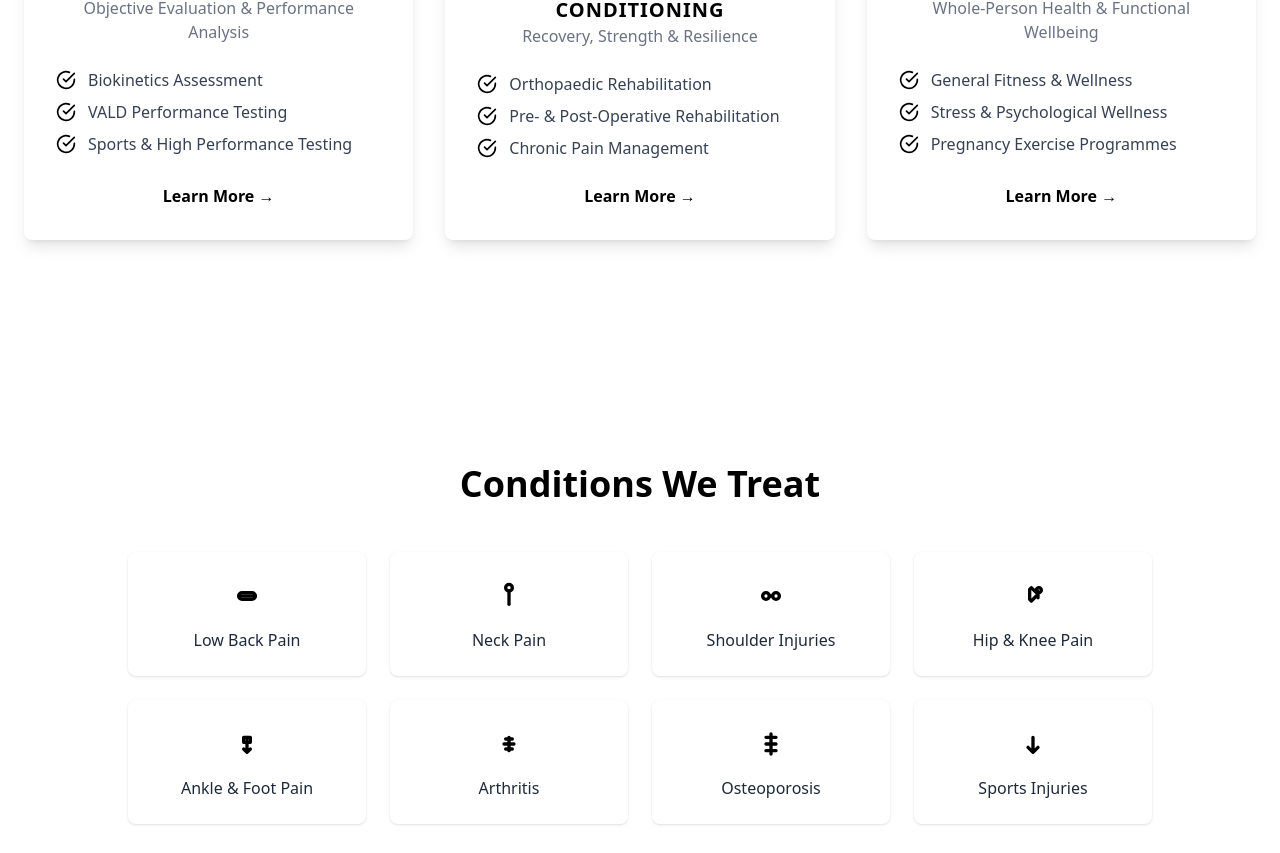
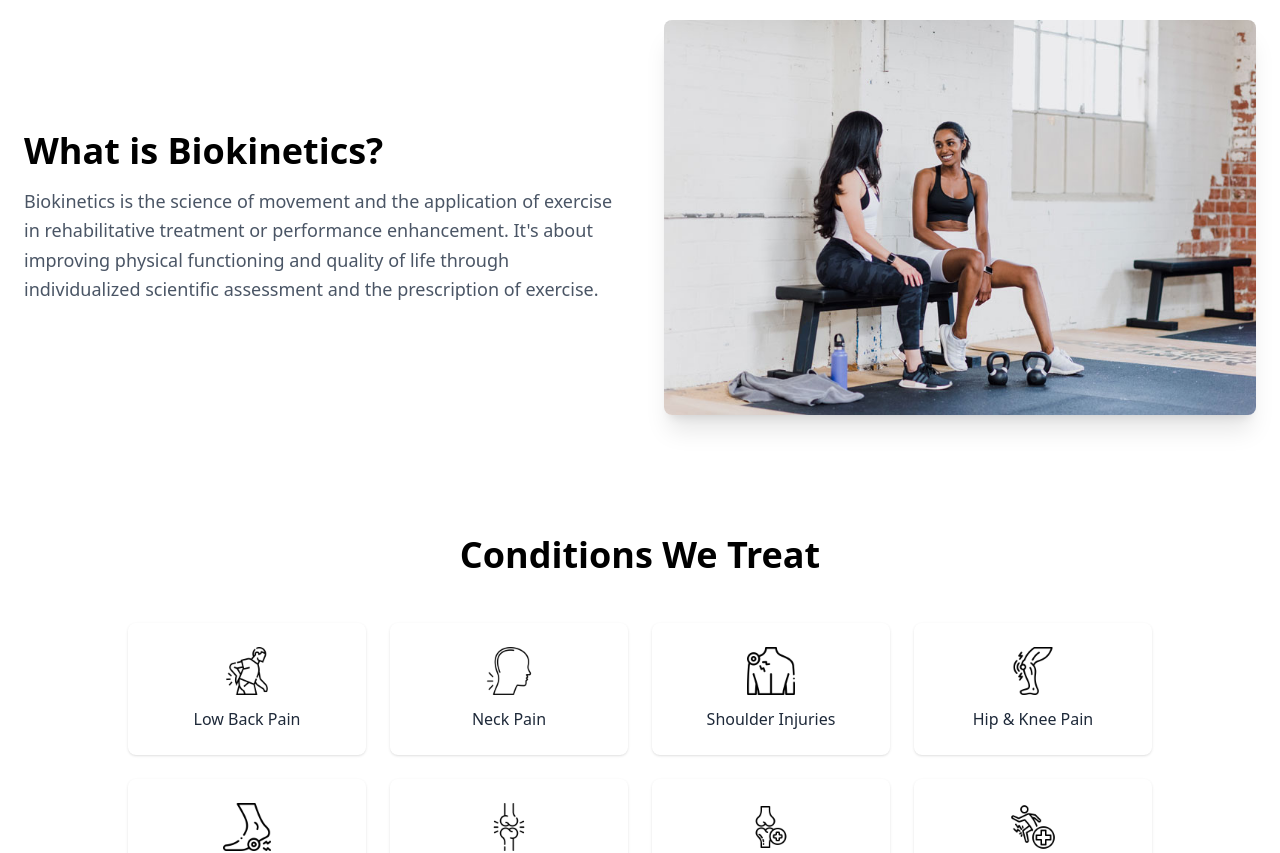
Before and after one commit to MattWaldeck/Bio, a React (Vite) app in the folder aspire-biokinetics-website/: page / in a window 1280 px wide. Shown: the part 1650-2503 px from the top of the page. Built offline with nearby package versions, Linux system fonts and the light colour scheme.

Commit message:
small ui updates

```diff
--- a/aspire-biokinetics-website/src/App.tsx
+++ b/aspire-biokinetics-website/src/App.tsx
@@ -9,11 +9,13 @@ import TestimonialsPage from './pages/TestimonialsPage';
 import BlogPage from './pages/BlogPage';
 import SinglePostPage from './pages/SinglePostPage';
 import RatesPage from './pages/RatesPage';
-import PrivacyPolicyPage from './pages/PrivacyPolicyPage'; // <-- IMPORT NEW PRIVACY POLICY PAGE
+import PrivacyPolicyPage from './pages/PrivacyPolicyPage';
+import ScrollToTop from './components/ScrollToTop'; // <-- IMPORT THE NEW COMPONENT
 
 const App: React.FC = () => {
   return (
     <BrowserRouter>
+      <ScrollToTop /> {/* <-- ADD THE COMPONENT HERE */}
       <Routes>
         <Route path="/" element={<Layout />}>
           <Route index element={<HomePage />} />
@@ -24,8 +26,7 @@ const App: React.FC = () => {
           <Route path="blog" element={<BlogPage />} />
           <Route path="blog/:postId" element={<SinglePostPage />} />
           <Route path="rates" element={<RatesPage />} />
-          <Route path="privacy-policy" element={<PrivacyPolicyPage />} />{' '}
-          {/* <-- ADD PRIVACY POLICY ROUTE */}
+          <Route path="privacy-policy" element={<PrivacyPolicyPage />} />
         </Route>
       </Routes>
     </BrowserRouter>
--- /dev/null
+++ b/aspire-biokinetics-website/src/components/ScrollToTop.tsx
@@ -0,0 +1,14 @@
+import { useEffect } from 'react';
+import { useLocation } from 'react-router-dom';
+
+const ScrollToTop: React.FC = () => {
+  const { pathname } = useLocation();
+
+  useEffect(() => {
+    window.scrollTo(0, 0);
+  }, [pathname]);
+
+  return null;
+};
+
+export default ScrollToTop;
--- a/aspire-biokinetics-website/src/pages/BlogPage.tsx
+++ b/aspire-biokinetics-website/src/pages/BlogPage.tsx
@@ -1,3 +1,5 @@
+// src/pages/BlogPage.tsx
+
 import React from 'react';
 import { Link } from 'react-router-dom';
 import data from '../data/content.json';
@@ -18,26 +20,22 @@ const BlogPage: React.FC = () => {
         </div>
         <div className="mt-16 max-w-4xl mx-auto grid md:grid-cols-1 gap-12">
           {blog.posts.map((post) => (
-            <div
+            <Link
               key={post.id}
-              className="bg-white p-8 rounded-lg shadow-lg hover:shadow-xl transition-shadow duration-300 transform hover:-translate-y-2"
+              to={`/blog/${post.id}`}
+              className="group block bg-white p-8 rounded-lg shadow-lg hover:shadow-xl transition-all duration-300 transform hover:-translate-y-2"
             >
-              <h2 className="text-2xl font-bold text-brand-teal mb-2">
-                <Link to={`/blog/${post.id}`} className="hover:underline">
-                  {post.title}
-                </Link>
+              <h2 className="text-2xl font-bold text-brand-teal mb-2 group-hover:underline">
+                {post.title}
               </h2>
               <p className="text-sm text-gray-500 mb-4">
                 By {post.author} on {post.date}
               </p>
               <p className="text-gray-700 mb-6">{post.summary}</p>
-              <Link
-                to={`/blog/${post.id}`}
-                className="font-bold text-brand-teal hover:text-brand-blue transition-colors"
-              >
+              <div className="font-bold text-brand-teal group-hover:text-brand-blue transition-colors">
                 Read More &rarr;
-              </Link>
-            </div>
+              </div>
+            </Link>
           ))}
         </div>
       </div>
--- a/aspire-biokinetics-website/src/pages/ContactPage.tsx
+++ b/aspire-biokinetics-website/src/pages/ContactPage.tsx
@@ -19,7 +19,7 @@ const ContactPage: React.FC = () => {
 
           <div className="mt-16 grid lg:grid-cols-2 gap-12 items-start">
             {/* Contact Info */}
-            <div className="bg-white p-8 lg:p-12 rounded-lg shadow-xl">
+            <div className="bg-white p-8 lg:p-16 rounded-lg shadow-xl">
               <h3 className="text-2xl font-bold text-brand-blue mb-6">
                 Contact Details
               </h3>
--- a/aspire-biokinetics-website/src/pages/HomePage.tsx
+++ b/aspire-biokinetics-website/src/pages/HomePage.tsx
@@ -22,131 +22,17 @@ const CheckCircleIcon: React.FC<React.SVGProps<SVGSVGElement>> = (props) => (
   </svg>
 );
 
-// --- START: ICONS FOR CONDITIONS (Waiting for your SVG code) ---
-const iconProps = {
-  className: 'w-10 h-10 text-brand-teal',
-  'aria-hidden': true,
+// Mapping condition names to their corresponding image file paths
+const conditionImageMap: { [key: string]: string } = {
+  'Low Back Pain': '/images/back-pain.png',
+  'Neck Pain': '/images/neck.png',
+  'Shoulder Injuries': '/images/shoulder.png',
+  'Hip & Knee Pain': '/images/pain.png',
+  'Ankle & Foot Pain': '/images/foot.png',
+  Arthritis: '/images/arthritis.png',
+  Osteoporosis: '/images/bones.png',
+  'Sports Injuries': '/images/injury.png',
 };
-
-const LowBackPainIcon = () => (
-  <svg {...iconProps} viewBox="0 0 24 24" fill="none" stroke="currentColor">
-    <rect
-      x="7"
-      y="10"
-      width="10"
-      height="4"
-      rx="2"
-      strokeWidth="2"
-      strokeLinecap="round"
-      strokeLinejoin="round"
-    />
-    <line
-      x1="7"
-      y1="12"
-      x2="17"
-      y2="12"
-      strokeWidth="2"
-      strokeLinecap="round"
-      strokeLinejoin="round"
-    />
-  </svg>
-);
-const NeckPainIcon = () => (
-  <svg {...iconProps} viewBox="0 0 24 24" fill="none" stroke="currentColor">
-    <circle cx="12" cy="7" r="2" strokeWidth="2" />
-    <line
-      x1="12"
-      y1="9"
-      x2="12"
-      y2="17"
-      strokeWidth="2"
-      strokeLinecap="round"
-    />
-  </svg>
-);
-const ShoulderIcon = () => (
-  <svg {...iconProps} viewBox="0 0 24 24" fill="none" stroke="currentColor">
-    <circle cx="9" cy="12" r="2" strokeWidth="2" />
-    <circle cx="15" cy="12" r="2" strokeWidth="2" />
-    <line
-      x1="11"
-      y1="12"
-      x2="13"
-      y2="12"
-      strokeWidth="2"
-      strokeLinecap="round"
-    />
-  </svg>
-);
-const HipKneeIcon = () => (
-  <svg {...iconProps} viewBox="0 0 24 24" fill="none" stroke="currentColor">
-    <path
-      strokeLinecap="round"
-      strokeLinejoin="round"
-      strokeWidth="2"
-      d="M15 9l-1 1-3-3-1 1v6l1 1 3-3 1 1V9z"
-    />
-    <circle cx="15.5" cy="8.5" r="1.5" strokeWidth="2" />
-  </svg>
-);
-const AnkleFootIcon = () => (
-  <svg {...iconProps} viewBox="0 0 24 24" fill="none" stroke="currentColor">
-    <path
-      strokeLinecap="round"
-      strokeLinejoin="round"
-      strokeWidth="2"
-      d="M12 17V8M10 15l2 2 2-2"
-    />
-    <path
-      strokeLinecap="round"
-      strokeLinejoin="round"
-      strokeWidth="2"
-      d="M14 8h-4v3h4V8z"
-    />
-  </svg>
-);
-const ArthritisIcon = () => (
-  <svg {...iconProps} viewBox="0 0 24 24" fill="none" stroke="currentColor">
-    <path
-      strokeLinecap="round"
-      strokeLinejoin="round"
-      strokeWidth="2"
-      d="M12 8v8m-3-4h6m-5-3h4m-4 6h4"
-    />
-  </svg>
-);
-const OsteoporosisIcon = () => (
-  <svg {...iconProps} viewBox="0 0 24 24" fill="none" stroke="currentColor">
-    <path
-      strokeLinecap="round"
-      strokeLinejoin="round"
-      strokeWidth="2"
-      d="M12 6v12M9 8h6M9 12h6M9 16h6"
-    />
-  </svg>
-);
-const SportsInjuryIcon = () => (
-  <svg {...iconProps} viewBox="0 0 24 24" fill="none" stroke="currentColor">
-    <path
-      strokeLinecap="round"
-      strokeLinejoin="round"
-      strokeWidth="2"
-      d="M12 8v8m-3-2l3 3 3-3"
-    />
-  </svg>
-);
-
-const conditionIcons = {
-  'Low Back Pain': <LowBackPainIcon />,
-  'Neck Pain': <NeckPainIcon />,
-  'Shoulder Injuries': <ShoulderIcon />,
-  'Hip & Knee Pain': <HipKneeIcon />,
-  'Ankle & Foot Pain': <AnkleFootIcon />,
-  Arthritis: <ArthritisIcon />,
-  Osteoporosis: <OsteoporosisIcon />,
-  'Sports Injuries': <SportsInjuryIcon />,
-};
-// --- END: ICONS FOR CONDITIONS ---
 
 const HomePage: React.FC = () => {
   const { hero, intro, services, conditions } = data;
@@ -190,17 +76,7 @@ const HomePage: React.FC = () => {
         </div>
       </section>
 
-      {/* --- INTRO SECTION --- */}
-      <section className="py-20 lg:py-28 scroll-mt-20" id="intro">
-        <div className="container mx-auto px-6 text-center max-w-3xl">
-          <h2 className="text-4xl font-bold text-brand-blue mb-4">
-            {intro.title}
-          </h2>
-          <p className="text-lg text-gray-600">{intro.text}</p>
-        </div>
-      </section>
-
-      {/* --- SERVICES PREVIEW (UPDATED) --- */}
+      {/* --- SERVICES PREVIEW --- */}
       <section
         className="py-20 lg:py-28 bg-brand-light scroll-mt-20"
         id="services"
@@ -245,8 +121,29 @@ const HomePage: React.FC = () => {
         </div>
       </section>
 
-      {/* --- CONDITIONS WE TREAT (UPDATED)--- */}
-      <section className="py-20 lg:py-28 scroll-mt-20" id="conditions">
+      {/* --- INTRO SECTION (50/50 LAYOUT) --- */}
+      <section className="py-10 lg:py-15 scroll-mt-20" id="intro">
+        <div className="container mx-auto px-6 grid lg:grid-cols-2 gap-12 items-center">
+          <div className="text-left">
+            <h2 className="text-4xl font-bold text-brand-blue mb-4">
+              {intro.title}
+            </h2>
+            <p className="text-lg text-gray-600 leading-relaxed">
+              {intro.text}
+            </p>
+          </div>
+          <div>
+            <img
+              src="/images/gym.jpg"
+              alt="Biokinetics facility"
+              className="rounded-lg shadow-xl w-full h-auto object-cover"
+            />
+          </div>
+        </div>
+      </section>
+
+      {/* --- CONDITIONS WE TREAT --- */}
+      <section className="py-10 lg:pt-15 lg:pb-20 scroll-mt-20" id="conditions">
         <div className="container mx-auto px-6">
           <div className="text-center max-w-3xl mx-auto">
             <h2 className="text-3xl lg:text-4xl font-bold text-brand-blue mb-4">
@@ -259,7 +156,11 @@ const HomePage: React.FC = () => {
                 key={item}
                 className="bg-brand-light p-6 rounded-lg flex flex-col items-center justify-center text-center shadow-sm hover:shadow-lg transition-shadow duration-300"
               >
-                {conditionIcons[item as keyof typeof conditionIcons]}
+                <img
+                  src={conditionImageMap[item]}
+                  alt={`${item} icon`}
+                  className="w-12 h-12 object-contain"
+                />
                 <p className="font-medium text-gray-800 mt-3">{item}</p>
               </div>
             ))}
```
Also changed, not shown: aspire-biokinetics-website/public/images/gym.jpg (added).
